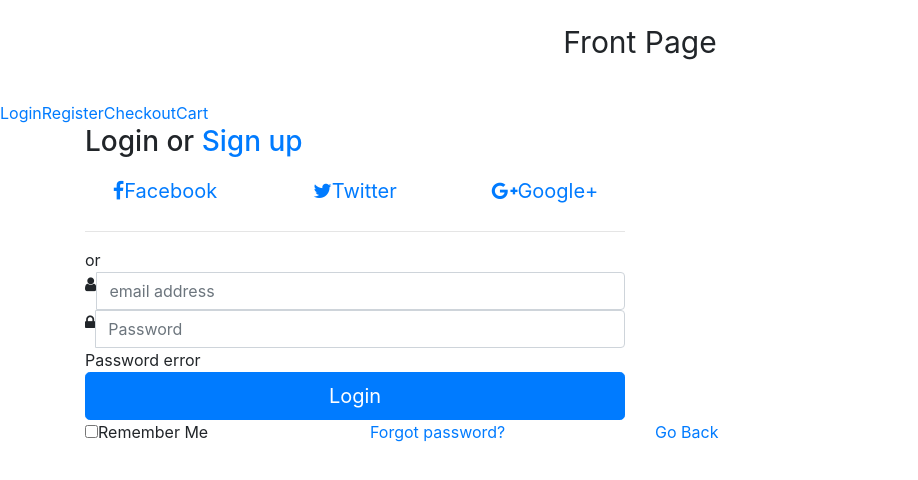
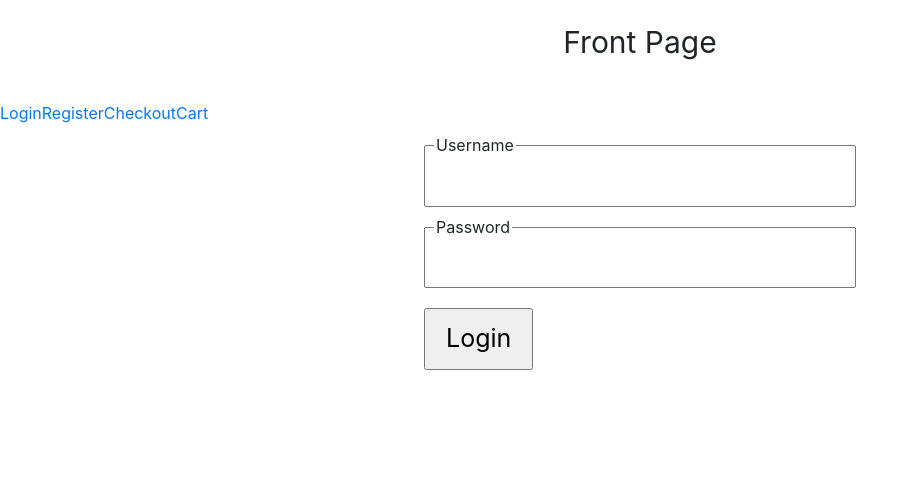
Before and after one commit to dduchuy/tripleb, an Angular app: page /login in a window 1280 px wide. Shown: the top 480 px of the page, without its empty margins (0-918 px from the left). Built offline with nearby package versions, Linux system fonts and the light colour scheme.

Commit message:
testing in memory loggin with user and pass ddh

```diff
--- a/src/app/error/error.component.html
+++ b/src/app/error/error.component.html
@@ -1,3 +1,4 @@
 <p>
-  error works!
+    You are authenticated. Hello {{name}}
+    <a routerLink="/">Go back</a>
 </p>
--- a/src/app/error/error.component.ts
+++ b/src/app/error/error.component.ts
@@ -1,4 +1,5 @@
 import { Component, OnInit } from '@angular/core';
+import { UserService } from '../user.service';
 
 @Component({
   selector: 'app-error',
@@ -7,9 +8,13 @@ import { Component, OnInit } from '@angular/core';
 })
 export class ErrorComponent implements OnInit {
 
-  constructor() { }
+  name = 'question';
+
+  constructor(private user: UserService) { }
 
   ngOnInit() {
+    this.name = this.user.username;
+    console.log('Is user logged in? ', this.user.getUserLoggedIn());
   }
 
 }
--- a/src/app/login/login.component.css
+++ b/src/app/login/login.component.css
@@ -0,0 +1,29 @@
+:host {
+	flex-grow: 1;
+	display: flex;
+	justify-content: center;
+	align-items: center;
+}
+
+div.input {
+	position: relative;
+}
+
+div.input label {
+	position: absolute;
+	top: 0;
+	transform: translateY(-50%);
+	left: 10px;
+	background: white;
+	padding: 5px 2px;
+}
+
+div.input input {
+	padding: 10px 20px;
+	font-size: 25px;
+	outline: 0;
+}
+
+div.input {
+	margin-top: 20px;
+}
--- a/src/app/login/login.component.html
+++ b/src/app/login/login.component.html
@@ -1,71 +1,13 @@
-<link href="//netdna.bootstrapcdn.com/font-awesome/4.0.3/css/font-awesome.css" rel="stylesheet">
-
-<div class="container">
-
-
-    <div class="omb_login">
-    	<h3 class="omb_authTitle">Login or <a href="#">Sign up</a></h3>
-		<div class="row omb_row-sm-offset-3 omb_socialButtons">
-    	    <div class="col-xs-4 col-sm-2">
-		        <a href="#" class="btn btn-lg btn-block omb_btn-facebook">
-			        <i class="fa fa-facebook visible-xs"></i>
-			        <span class="hidden-xs">Facebook</span>
-		        </a>
-	        </div>
-        	<div class="col-xs-4 col-sm-2">
-		        <a href="#" class="btn btn-lg btn-block omb_btn-twitter">
-			        <i class="fa fa-twitter visible-xs"></i>
-			        <span class="hidden-xs">Twitter</span>
-		        </a>
-	        </div>
-        	<div class="col-xs-4 col-sm-2">
-		        <a href="#" class="btn btn-lg btn-block omb_btn-google">
-			        <i class="fa fa-google-plus visible-xs"></i>
-			        <span class="hidden-xs">Google+</span>
-		        </a>
-	        </div>
-		</div>
-
-		<div class="row omb_row-sm-offset-3 omb_loginOr">
-			<div class="col-xs-12 col-sm-6">
-				<hr class="omb_hrOr">
-				<span class="omb_spanOr">or</span>
-			</div>
-		</div>
-
-		<div class="row omb_row-sm-offset-3">
-			<div class="col-xs-12 col-sm-6">
-			    <form class="omb_loginForm" action="" autocomplete="off" method="POST">
-					<div class="input-group">
-						<span class="input-group-addon"><i class="fa fa-user"></i></span>
-						<input type="text" class="form-control" name="username" placeholder="email address">
-					</div>
-					<span class="help-block"></span>
-
-					<div class="input-group">
-						<span class="input-group-addon"><i class="fa fa-lock"></i></span>
-						<input  type="password" class="form-control" name="password" placeholder="Password">
-					</div>
-                    <span class="help-block">Password error</span>
-
-					<button class="btn btn-lg btn-primary btn-block" type="submit">Login</button>
-				</form>
-			</div>
-    	</div>
-		<div class="row omb_row-sm-offset-3">
-			<div class="col-xs-12 col-sm-3">
-				<label class="checkbox">
-					<input type="checkbox" value="remember-me">Remember Me
-				</label>
-			</div>
-			<div class="col-xs-12 col-sm-3">
-				<p class="omb_forgotPwd">
-					<a href="#">Forgot password?</a>
-				</p>
-      </div>
-      <div class="col-xs-12 col-sm-3">
-        <a routerLink="/">Go Back</a>
-			</div>
-		</div>
-	</div>
-</div>
+<form (submit)="loginUser($event)">
+    <div class="input">
+      <label>Username</label>
+      <input type="text">
+    </div>
+    <div class="input">
+      <label>Password</label>
+      <input type="password">
+    </div>
+    <div class="input">
+      <input type="submit" value="Login">
+    </div>
+  </form>
--- a/src/app/login/login.component.ts
+++ b/src/app/login/login.component.ts
@@ -1,4 +1,6 @@
 import { Component, OnInit } from '@angular/core';
+import { Router } from '@angular/router';
+import { UserService } from '../user.service';
 
 @Component({
   selector: 'app-login',
@@ -7,9 +9,18 @@ import { Component, OnInit } from '@angular/core';
 })
 export class LoginComponent implements OnInit {
 
-  constructor() { }
+  constructor(private router:Router, private user:UserService) { }
 
   ngOnInit() {
   }
 
+  loginUser(e){
+    var username = e.target.elements[0].value;
+    var password = e.target.elements[1].value;
+
+    if(username == 'ddh' && password == 'ddh'){
+      this.user.setUserLoggedIn();
+      this.router.navigate(['error']);
+    }
+  }
 }
--- /dev/null
+++ b/src/app/user.service.ts
@@ -0,0 +1,22 @@
+import { Injectable } from '@angular/core';
+
+@Injectable()
+export class UserService {
+
+  private isUserLoggedIn;
+  public username;
+
+  constructor() {
+    this.isUserLoggedIn = false;
+  }
+
+  setUserLoggedIn(){
+    this.isUserLoggedIn = true;
+    this.username = 'ddh';
+  }
+
+  getUserLoggedIn(){
+    return this.isUserLoggedIn;
+  }
+
+}
--- /dev/null
+++ b/src/app/user/user.component.html
@@ -0,0 +1,3 @@
+<p>
+    Hello, {{name}}
+</p>
--- /dev/null
+++ b/src/app/user/user.component.ts
@@ -0,0 +1,20 @@
+import { Component, OnInit } from '@angular/core';
+import { ActivatedRoute } from '@angular/router';
+
+@Component({
+  selector: 'app-user',
+  templateUrl: './user.component.html',
+  styleUrls: ['./user.component.css']
+})
+export class UserComponent implements OnInit {
+
+  name = '';
+
+  constructor(private route: ActivatedRoute) { }
+
+  ngOnInit() {
+    console.log(this.route.snapshot.params);
+    this.name = this.route.snapshot.params.name;
+  }
+
+}
```
Also changed, not shown: src/app/app.module.ts (+9 -3 lines), src/app/user/user.component.css (added), 2 other files (tests, documents, lock files or other folders).
